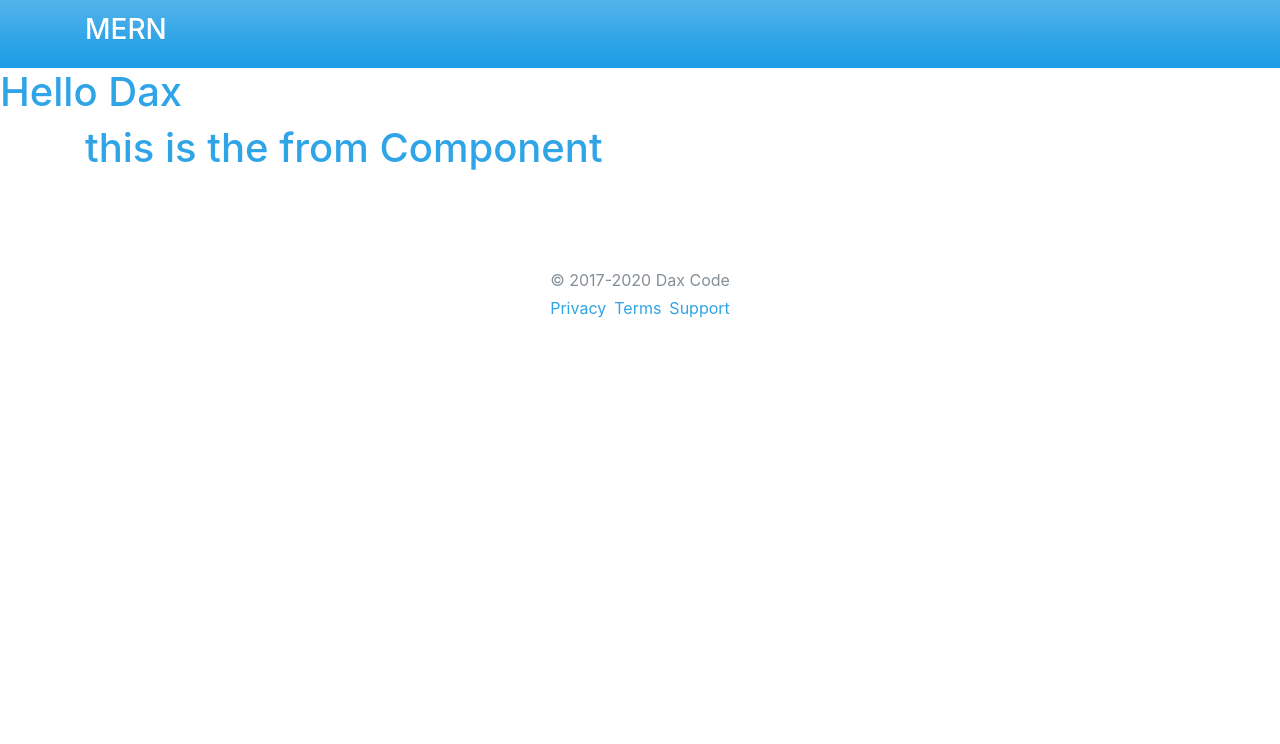
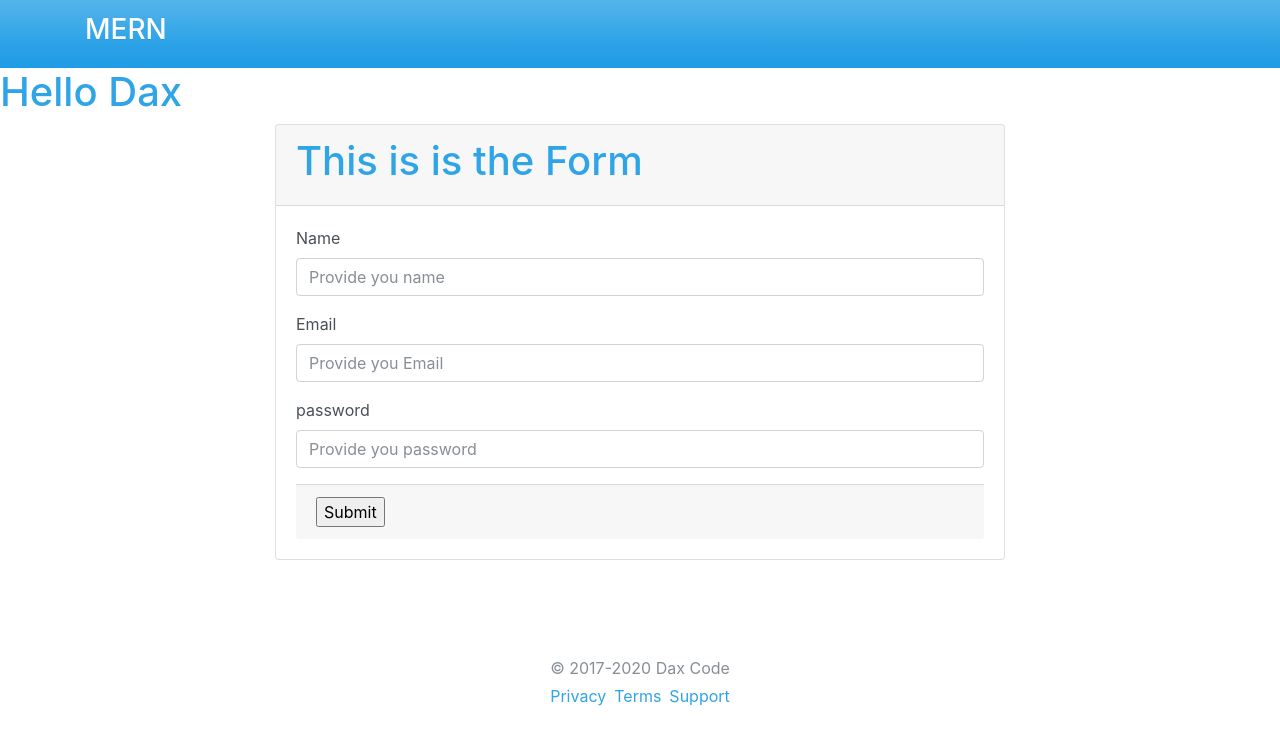
Before and after one commit to vd89/MERNProjects, a React app in the folder firstProject/Client/: page / in a window 1280 px wide. Built offline with nearby package versions, Linux system fonts and the light colour scheme.

Commit message:
sending data from form to database

```diff
--- a/firstProject/Client/package.json
+++ b/firstProject/Client/package.json
@@ -6,6 +6,7 @@
     "@testing-library/jest-dom": "^4.2.4",
     "@testing-library/react": "^9.3.2",
     "@testing-library/user-event": "^7.1.2",
+    "axios": "^0.19.2",
     "react": "^16.13.1",
     "react-dom": "^16.13.1",
     "react-scripts": "3.4.1"
@@ -30,5 +31,6 @@
       "last 1 firefox version",
       "last 1 safari version"
     ]
-  }
+  },
+  "proxy": "http://localhost:8085"
 }
--- a/firstProject/Client/src/Component/Form/Form.js
+++ b/firstProject/Client/src/Component/Form/Form.js
@@ -1,12 +1,87 @@
 /** @format */
 import React, { Component } from 'react';
+import axios from 'axios';
+export default class Form extends Component {
+	constructor(props) {
+		super(props);
+		this.state = {
+			name: '',
+			email: '',
+			password: '',
+		};
+	}
+	onChangeHandler = (e) => {
+		this.setState({
+			[e.target.name]: e.target.value,
+		});
+	};
+	onSubmitHandler = (e) => {
+		e.preventDefault();
+		axios
+			.post('/api/users/register', this.state)
+			.then((res) => {
+				console.log(res.data);
+			})
+			.catch((err) => console.log(err));
 
-export default class Form extends Component {
+		console.log({ Msg: this.state });
+	};
 	render() {
 		return (
 			<>
 				<div className='container'>
-					<h1>this is the from Component</h1>
+					<div className='row'>
+						<div className='col-md-8 m-auto'>
+							<div className='card'>
+								<div className='card-header'>
+									<h1>This is is the Form</h1>
+								</div>
+								<div className='card-body'>
+									<form onSubmit={this.onSubmitHandler}>
+										<div className='form-group'>
+											<label htmlFor='name'>Name</label>
+											<input
+												type='text'
+												name='name'
+												placeholder='Provide you name'
+												id='name'
+												className='form-control'
+												value={this.state.name}
+												onChange={this.onChangeHandler}
+											/>
+										</div>
+										<div className='form-group'>
+											<label htmlFor='email'>Email</label>
+											<input
+												type='email'
+												name='email'
+												placeholder='Provide you Email'
+												id='email'
+												className='form-control'
+												value={this.state.email}
+												onChange={this.onChangeHandler}
+											/>
+										</div>
+										<div className='form-group'>
+											<label htmlFor='password'>password</label>
+											<input
+												type='text'
+												name='password'
+												placeholder='Provide you password'
+												id='password'
+												className='form-control'
+												value={this.state.password}
+												onChange={this.onChangeHandler}
+											/>
+										</div>
+										<div className='card-footer'>
+											<input type='submit' value='Submit' />
+										</div>
+									</form>
+								</div>
+							</div>
+						</div>
+					</div>
 				</div>
 			</>
 		);
--- a/firstProject/Client/src/Component/HeaderFooter/Footer.js
+++ b/firstProject/Client/src/Component/HeaderFooter/Footer.js
@@ -4,16 +4,16 @@ import React from 'react';
 
 export default function Footer() {
 	return (
-		<footer class='my-5 pt-5 text-muted text-center text-small'>
-			<p class='mb-1'>&copy; 2017-2020 Dax Code</p>
-			<ul class='list-inline'>
-				<li class='list-inline-item'>
+		<footer className='my-5 pt-5 text-muted text-center text-small'>
+			<p className='mb-1'>&copy; 2017-2020 Dax Code</p>
+			<ul className='list-inline'>
+				<li className='list-inline-item'>
 					<a href='#!'>Privacy</a>
 				</li>
-				<li class='list-inline-item'>
+				<li className='list-inline-item'>
 					<a href='#!'>Terms</a>
 				</li>
-				<li class='list-inline-item'>
+				<li className='list-inline-item'>
 					<a href='#!'>Support</a>
 				</li>
 			</ul>
--- a/firstProject/package.json
+++ b/firstProject/package.json
@@ -7,6 +7,7 @@
 	"private": "false",
 	"author": "DaxCode",
 	"dependencies": {
+		"concurrently": "^5.2.0",
 		"config": "^3.3.1",
 		"express": "^4.17.1",
 		"express-validator": "^6.5.0",
@@ -19,7 +20,10 @@
 		"nodemon": "^2.0.4"
 	},
 	"scripts": {
+		"client":"npm start --prefix Client",
 		"start": "node --exec babel-node server.js",
-		"serve": "nodemon --exec babel-node server.js"
+		"server": "nodemon --exec babel-node server.js",
+		"dev": "concurrently \"yarn server\" \"yarn client\""
 	}
+
 }
```
Also changed, not shown: firstProject/Client/public/index.html (+0 -1 lines), firstProject/Models/User.js (+24 -24 lines).
